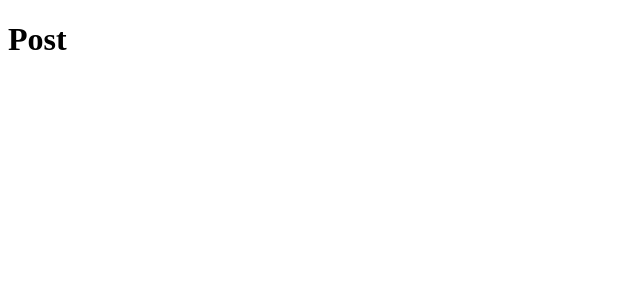
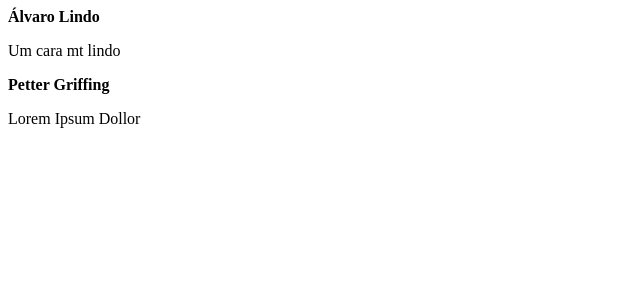
Before and after one commit to alvarobianor/igFeed, a React (Vite) app: page / in a window 1280 px wide. Shown: the top 300 px of the page, without its empty margins (0-640 px from the left). Built offline with nearby package versions, Linux system fonts and the light colour scheme.

Commit message:
Adding properties to my new component

```diff
--- a/src/App.tsx
+++ b/src/App.tsx
@@ -3,6 +3,9 @@ import { Post } from "./components/Post"
 export function App() {
 
   return (
-    <Post />
+    <>
+      <Post author="Álvaro Lindo" content="Um cara mt lindo" />
+      <Post author="Petter Griffing" content="Lorem Ipsum Dollor" />
+    </>
   )
 }
--- a/src/components/Post.tsx
+++ b/src/components/Post.tsx
@@ -1,4 +1,13 @@
+type Props = {
+  author?: string;
+  content?: string;
 
-export function Post() {
-  return <h1>Post</h1>
 }
+export function Post({ author, content }: Props) {
+  return (
+    <>
+      <strong>{author}</strong>
+      <p>{content}</p>
+    </>
+  )
+}
```
